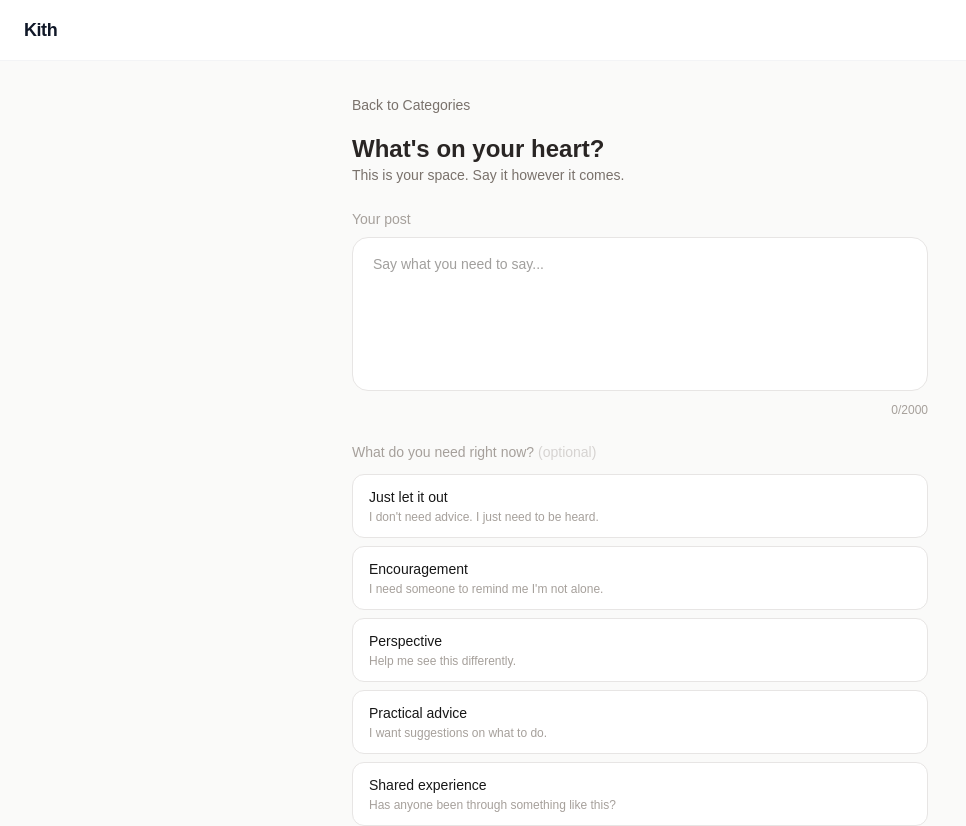
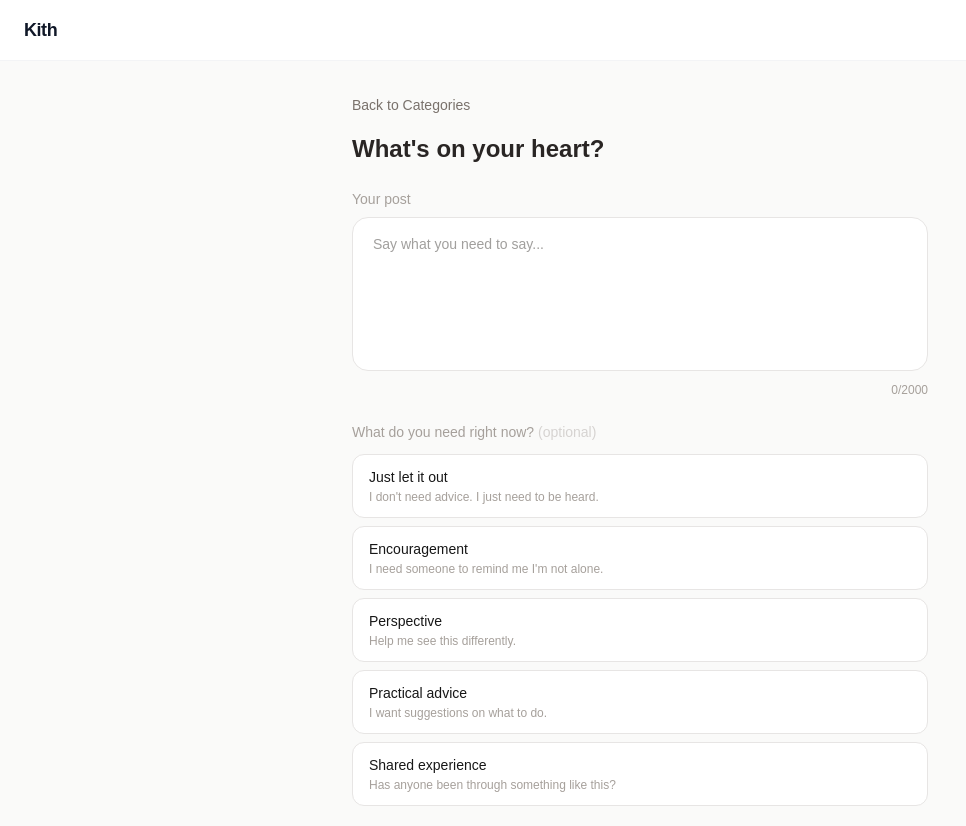
Before and after one commit to chineduanyikwa/Kith, a Next.js app: page /post in a window 1280 px wide. Shown: the top 826 px of the page, without its empty margins (0-966 px from the left). Built offline with nearby package versions, Linux system fonts and the light colour scheme.

Commit message:
Remove tagline under category name

```diff
--- a/app/post/page.tsx
+++ b/app/post/page.tsx
@@ -120,7 +120,7 @@ function PostForm() {
             {categoryDisplay && (
               <p className="text-medium font-medium text-stone-700">Posting in {categoryDisplay}</p>
             )}
-            <p className="text-stone-500 text-sm">This is your space. Say it however it comes.</p>
+
           </div>
         </div>
 
```
